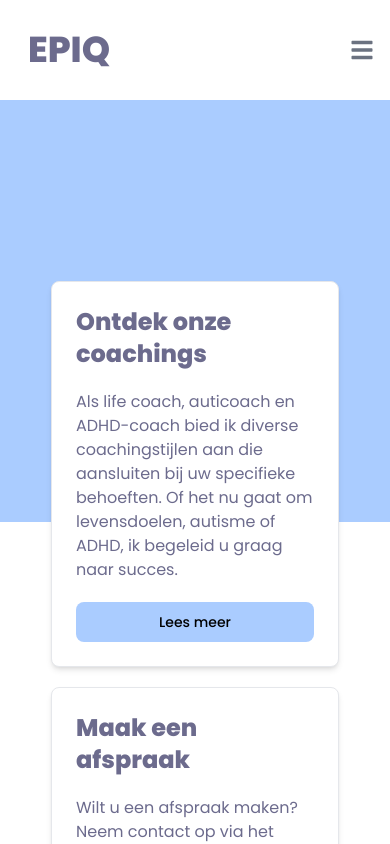
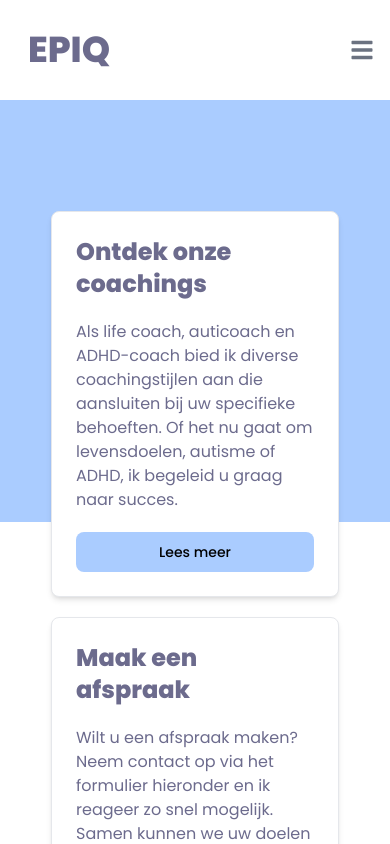
Before and after one commit to LunaDeLaet/EPIQ, a Next.js app: page / in a window 390 px wide. Shown: the top 844 px of the page. Built offline with nearby package versions, Linux system fonts and the light colour scheme; a web font is replaced by a local one.

Commit message:
more mobile friendly

```diff
--- a/src/pages/index.tsx
+++ b/src/pages/index.tsx
@@ -8,7 +8,7 @@ const Home = () => {
         className="bg-blue w-full h-50vh"></div>
       <div
         id="cards-container"
-        className="absolute top-1/3 right-0 left-0 xl:w-3/5 w-4/5 h-fit m-auto flex flex-wrap gap-5 justify-center">
+        className="absolute xl:top-1/3 top-1/4 right-0 left-0 h-fit m-auto flex flex-wrap gap-5 justify-center">
         <Card
           headingText="Ontdek onze coachings"
           paragraphText="Als life coach, auticoach en ADHD-coach bied ik diverse coachingstijlen aan die aansluiten bij uw specifieke behoeften. Of het nu gaat om levensdoelen, autisme of ADHD, ik begeleid u graag naar succes."
```
